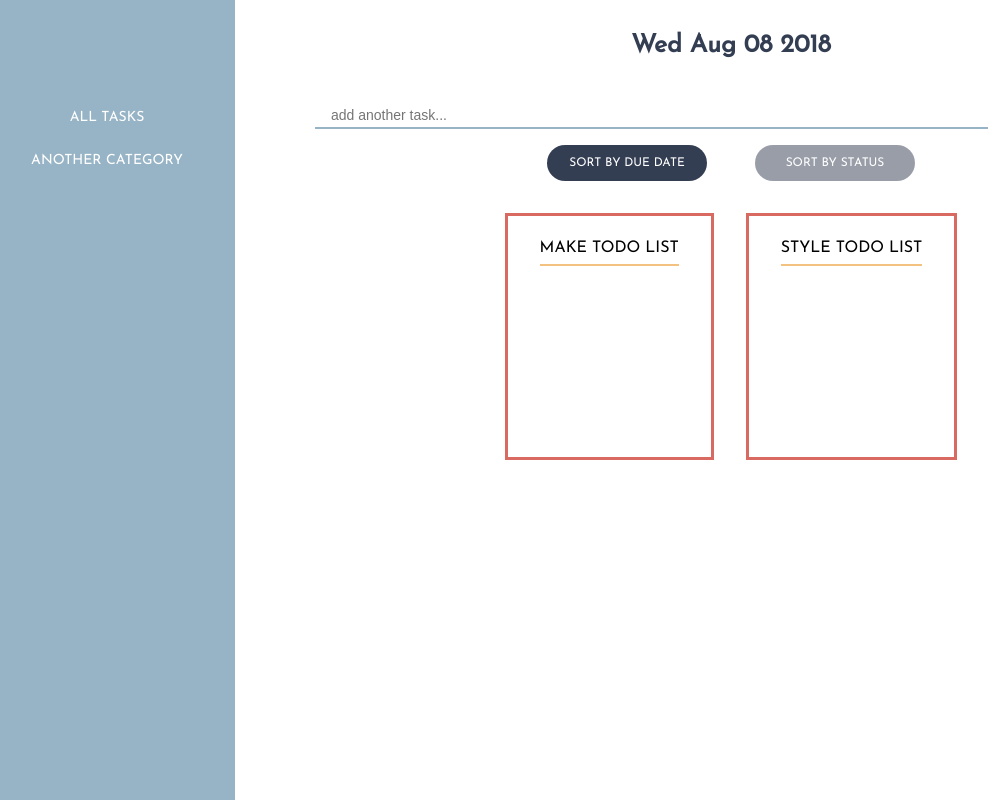
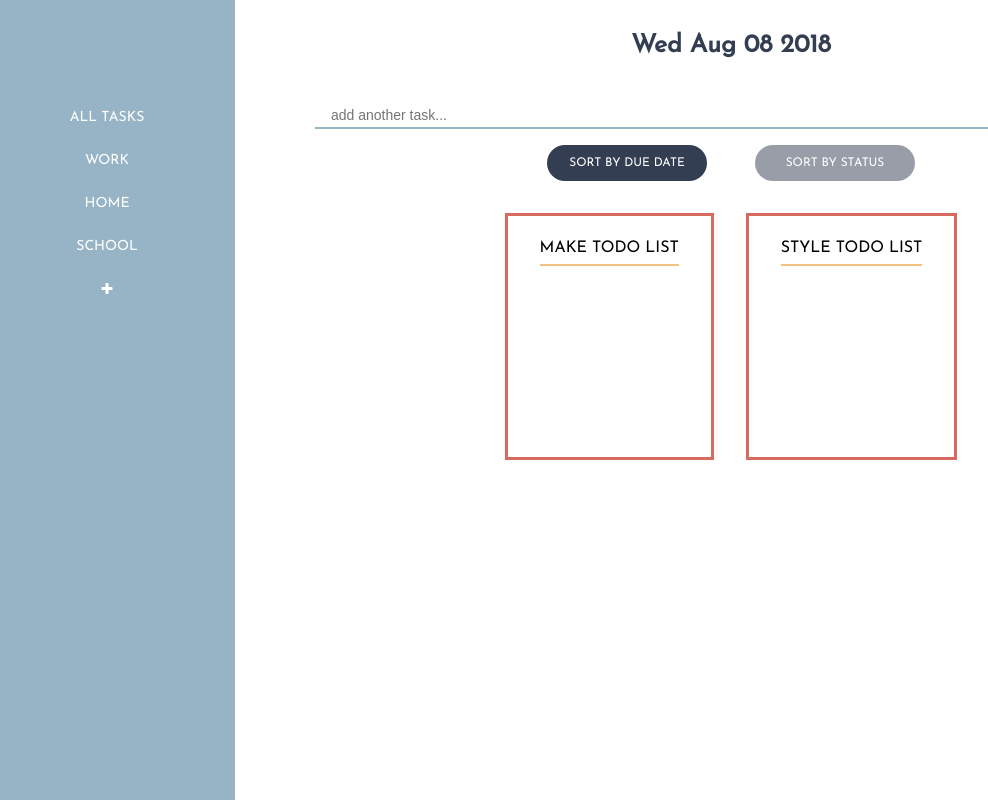
Before and after one commit to emilyhfdong/todoApp, a React (Create React App) app: page / in a window 1280 px wide. Shown: the whole page, without its empty margins (37-1025 px from the left). Built offline with nearby package versions, Linux system fonts and the light colour scheme.

Commit message:
added ability to create a new category

```diff
--- a/src/App.css
+++ b/src/App.css
@@ -59,6 +59,9 @@
   display: flex;
   flex-direction: column;
   align-items: center; }
+  .sideBar .category, .sideBar .allTasks, .sideBar .newCategoryBtn {
+    text-transform: uppercase;
+    cursor: pointer; }
 
 .todoList {
   display: flex;
--- a/src/actions/todoActions.js
+++ b/src/actions/todoActions.js
@@ -3,7 +3,8 @@ import {
     EDIT_TODO,
     DELETE_TODO,
     COMPLETE_TODO,
-    CHANGE_SORT_BY
+    CHANGE_SORT_BY,
+    CREATE_CATEGORY
 } from "./types";
 
 export const postToDo = (todo) => dispatch => {
@@ -34,9 +35,16 @@ export const completeToDo = (todoID) => dispatch => {
   });
 };
 
-export const changeSortBy = (category) => dispatch => {
+export const changeSortBy = (method) => dispatch => {
   dispatch ({
     type: CHANGE_SORT_BY,
+    payload: method
+  })
+}
+
+export const createCategory = (category) => dispatch => {
+  dispatch ({
+    type: CREATE_CATEGORY,
     payload: category
   })
 }
--- a/src/actions/types.js
+++ b/src/actions/types.js
@@ -3,3 +3,4 @@ export const EDIT_TODO = "EDIT_TODO"
 export const DELETE_TODO = "DELETE_TODO"
 export const COMPLETE_TODO = "COMPLETE_TODO"
 export const CHANGE_SORT_BY = "CHANGE_SORT_BY"
+export const CREATE_CATEGORY = "CREATE_CATEGORY"
--- a/src/components/homePage/SideBar.js
+++ b/src/components/homePage/SideBar.js
@@ -1,14 +1,46 @@
 import React, { Component } from "react";
 import { connect } from "react-redux";
+import { createCategory } from "../../actions/todoActions.js";
+
 
 class SideBar extends Component {
-
+  constructor(props) {
+    super(props)
+    this.state = {
+      createMode: false,
+      newCategory: ""
+    }
+  }
+  newCategory = () => {
+    this.setState({createMode: true})
+  }
+  submitCategory = (ev) => {
+    if (ev.keyCode === 13) {
+      this.props.createCategory(this.state.newCategory)
+      this.setState({
+        newCategory: "",
+        createMode: false
+      })
+    }
+  }
+  handleChange = (ev) => {
+    this.setState({
+      ...this.state,
+      newCategory: ev.target.value
+    })
+  }
 
   render() {
+    const allCategories = this.props.categories.map(category => <p className="category">{category}</p>)
     return (
       <div className="sideBar">
-        <p>ALL TASKS</p>
-        <p>ANOTHER CATEGORY</p>
+        <p className="allTasks">ALL TASKS</p>
+        {allCategories}
+        {this.state.createMode ? (
+          <input onChange={this.handleChange} onKeyDown={this.submitCategory}/>
+          ):(
+          <p onClick={this.newCategory} className="newCategoryBtn"><i className="fa fa-plus"></i></p>
+        )}
       </div>
     )
   }
@@ -16,8 +48,12 @@ class SideBar extends Component {
 
 
 
+const mapStateToProps = state => ({
+    categories: state.todo.categories
+});
+
 
 export default connect(
-    null,
-    null,
+    mapStateToProps,
+    { createCategory },
 )(SideBar);
--- a/src/reducers/todoReducer.js
+++ b/src/reducers/todoReducer.js
@@ -3,7 +3,8 @@ import {
     EDIT_TODO,
     DELETE_TODO,
     COMPLETE_TODO,
-    CHANGE_SORT_BY
+    CHANGE_SORT_BY,
+    CREATE_CATEGORY
 } from "../actions/types";
 
 function generateRandomString() {
@@ -33,17 +34,20 @@ const initialState = {
         description: "use react to create it",
         dueDate: "2018-08-10",
         status: false,
-        id: generateRandomString()
+        id: generateRandomString(),
+        category: "work"
       },
       {
         title: "style todo list",
         description: "use react SASS",
         dueDate: "2018-08-11",
         status: false,
-        id: generateRandomString()
+        id: generateRandomString(),
+        category: "home"
       },
     ],
-    sortingMethod: "dueDate"
+    sortingMethod: "dueDate",
+    categories: ["work", "home", "school"]
 };
 
 
@@ -86,8 +90,15 @@ export default function(state = initialState, action) {
     case CHANGE_SORT_BY: {
       const sortedArray = sortArray(state.allTodos, action.payload)
       return {
+        ...state,
         allTodos: sortedArray,
         sortingMethod: action.payload
+      }
+    }
+    case CREATE_CATEGORY: {
+      return {
+        ...state,
+        categories: state.categories.concat(action.payload)
       }
     }
     default:
--- a/src/styles/_sideBar.scss
+++ b/src/styles/_sideBar.scss
@@ -12,5 +12,9 @@
   display: flex;
   flex-direction: column;
   align-items: center;
+  .category, .allTasks, .newCategoryBtn {
+    text-transform: uppercase;
+    cursor: pointer;
+  }
 
 }
```
